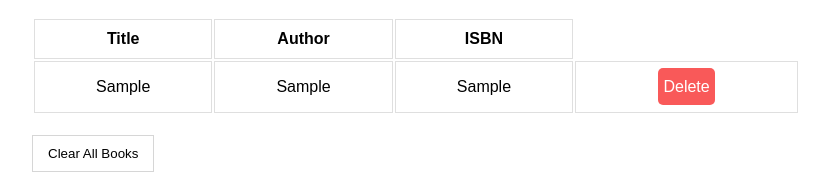
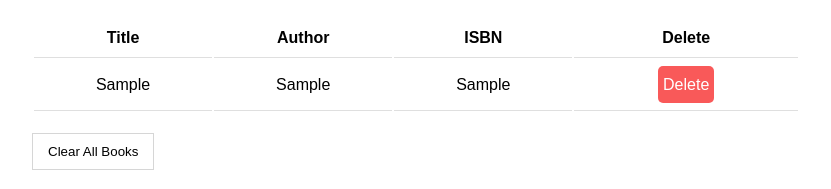
Before and after one commit to DamaniSalah/Book-List, a plain HTML site: page index.html in a window 1280 px wide. Both pictures are taken after typing "Sample", "Sample", "Sample" into the empty fields and a click on the button "SUBMIT". Shown: the part 485-674 px from the top of the page, 224-1055 px from the left. Drawn offline with Linux system fonts and the light colour scheme.

Commit message:
Styling Table

```diff
--- a/css/style.css
+++ b/css/style.css
@@ -75,11 +75,11 @@ body {
 
 .table tr th {
     padding: 10px 5px;
-    border: 1px solid #dfdfdf;
+    border-bottom: 1px solid #dfdfdf;
 }
 
 .table tr td {
-    border: 1px solid #dfdfdf;
+    border-bottom: 1px solid #dfdfdf;
     padding: 16px;
     margin: 10px;
 }
--- a/index.html
+++ b/index.html
@@ -33,6 +33,7 @@
                 <th>Title</th>
                 <th>Author</th>
                 <th>ISBN</th>
+                <th>Delete</th>
             </tr>
         </table>
         <button type="button" class="btn_clear">
```
